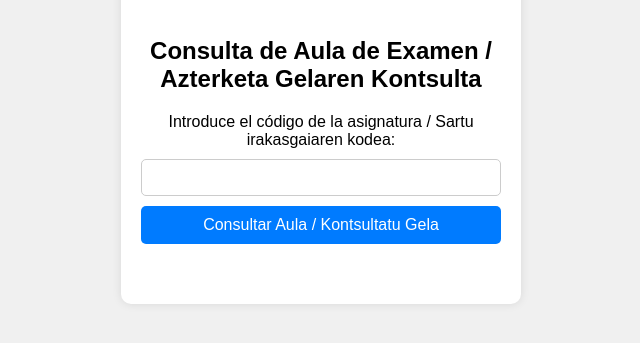
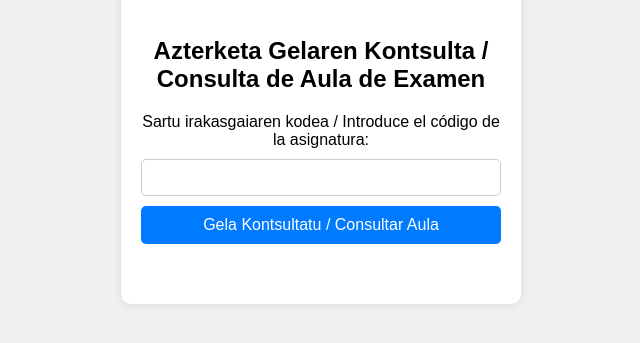
Before and after one commit to Moxkix/USE2024, a plain HTML site: page index.html in a window 1280 px wide. Shown: the part 343-686 px from the top of the page, without its empty margins (319-959 px from the left). Drawn offline with Linux system fonts and the light colour scheme.

Commit message:
Update index.html

```diff
--- a/index.html
+++ b/index.html
@@ -3,17 +3,17 @@
 <head>
     <meta charset="UTF-8">
     <meta name="viewport" content="width=device-width, initial-scale=1.0">
-    <title>Consulta de Aula de Examen / Azterketa Gelaren Kontsulta</title>
+    <title>Azterketa Gelaren Kontsulta / Consulta de Aula de Examen</title>
     <link rel="stylesheet" href="styles.css">
 </head>
 <body>
     <div class="container">
         <img src="blanco_mediano.jpg" alt="Logo Universidad del País Vasco / Euskal Herriko Unibertsitatea" class="logo">
-        <h1>Consulta de Aula de Examen / Azterketa Gelaren Kontsulta</h1>
+        <h1> Azterketa Gelaren Kontsulta / Consulta de Aula de Examen</h1>
         <div id="form">
-            <label for="courseCode">Introduce el código de la asignatura / Sartu irakasgaiaren kodea:</label>
+            <label for="courseCode">Sartu irakasgaiaren kodea / Introduce el código de la asignatura:</label>
             <input type="text" id="courseCode" name="courseCode">
-            <button type="button" onclick="findClassroom()">Consultar Aula / Kontsultatu Gela</button>
+            <button type="button" onclick="findClassroom()">Gela Kontsultatu / Consultar Aula</button>
         </div>
         <div id="result"></div>
     </div>
```
